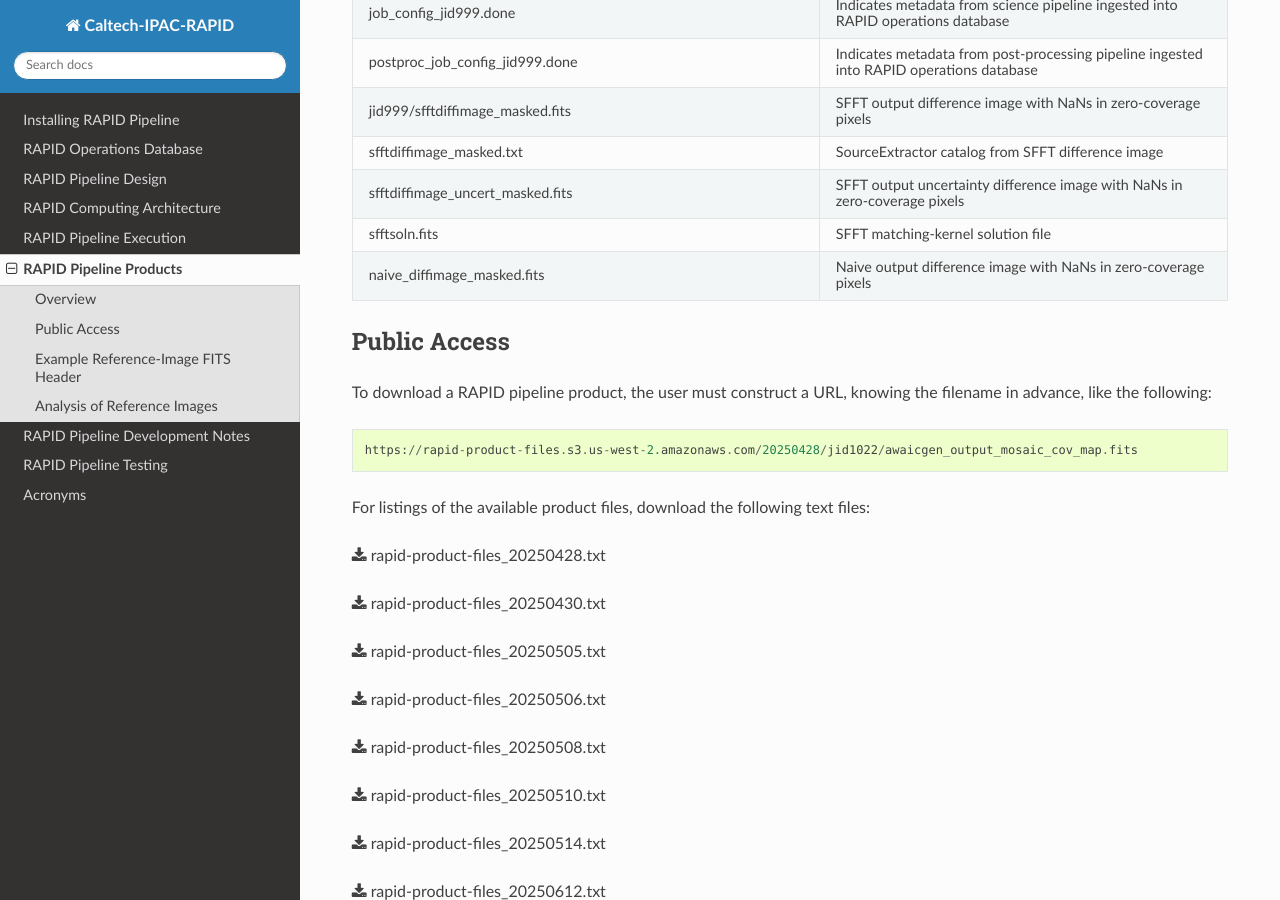
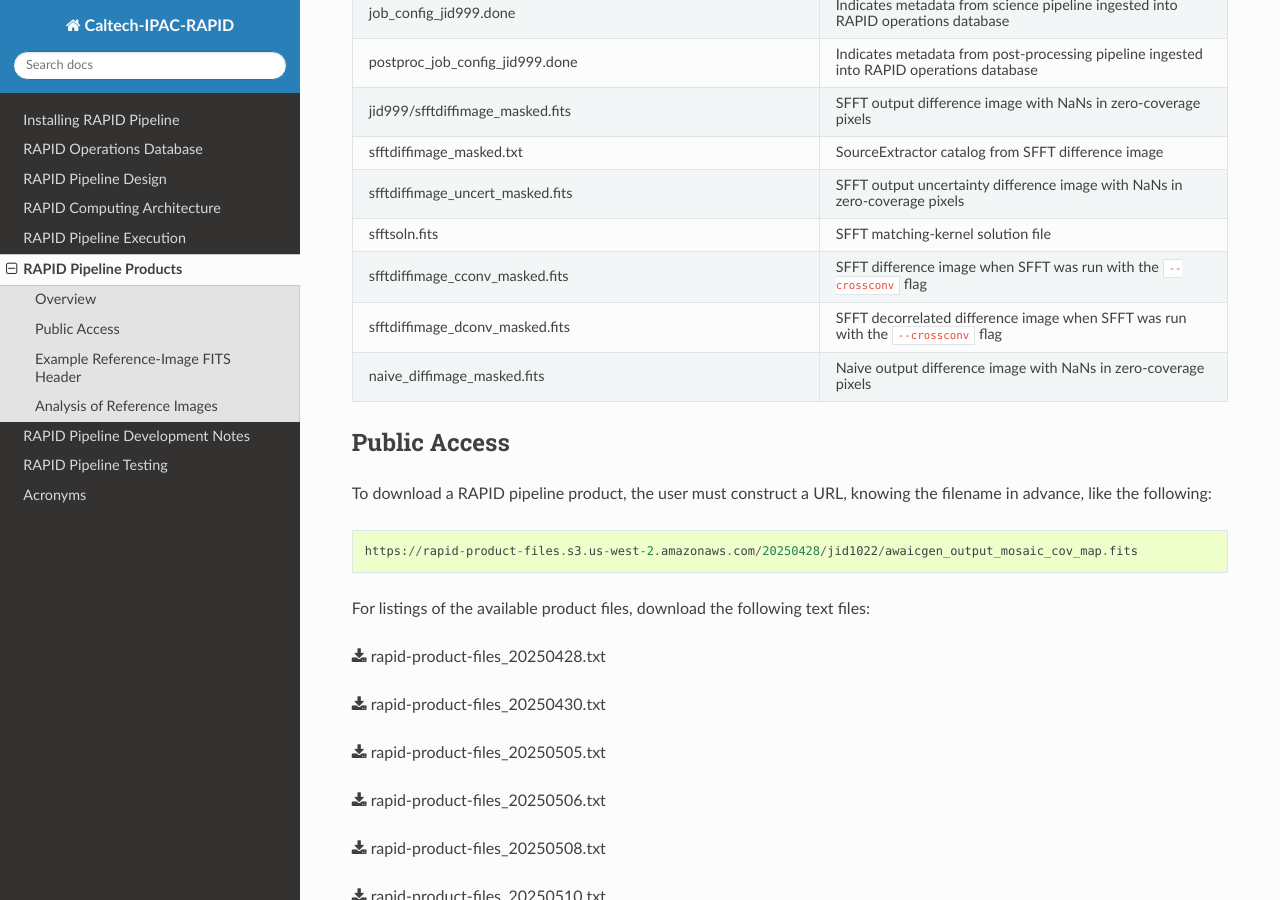
Before and after one commit to Caltech-IPAC/rapid, a Sphinx documentation site: the page built from docs/source/prod/products.rst, in a window 1280 px wide and 900 px high, scrolled down 1848 px. Built offline with Sphinx 7.4.7 and the Read the Docs theme 3.1.0, drawn with Linux system fonts in a browser that asks for light colours; formulas are drawn with MathJax 3.

Commit message:
Added to the product listing the product filenames when SFFT was run with the --crossconv flag.

```diff
--- a/docs/source/prod/products.rst
+++ b/docs/source/prod/products.rst
@@ -61,6 +61,8 @@ jid999/sfftdiffimage_masked.fits                                SFFT output diff
 sfftdiffimage_masked.txt                                        SourceExtractor catalog from SFFT difference image
 sfftdiffimage_uncert_masked.fits                                SFFT output uncertainty difference image with NaNs in zero-coverage pixels
 sfftsoln.fits                                                   SFFT matching-kernel solution file
+sfftdiffimage_cconv_masked.fits                                 SFFT difference image when SFFT was run with the ``--crossconv`` flag
+sfftdiffimage_dconv_masked.fits                                 SFFT decorrelated difference image when SFFT was run with the ``--crossconv`` flag
 naive_diffimage_masked.fits                                     Naive output difference image with NaNs in zero-coverage pixels
 ==============================================================  ===========================================================================================
 
```
